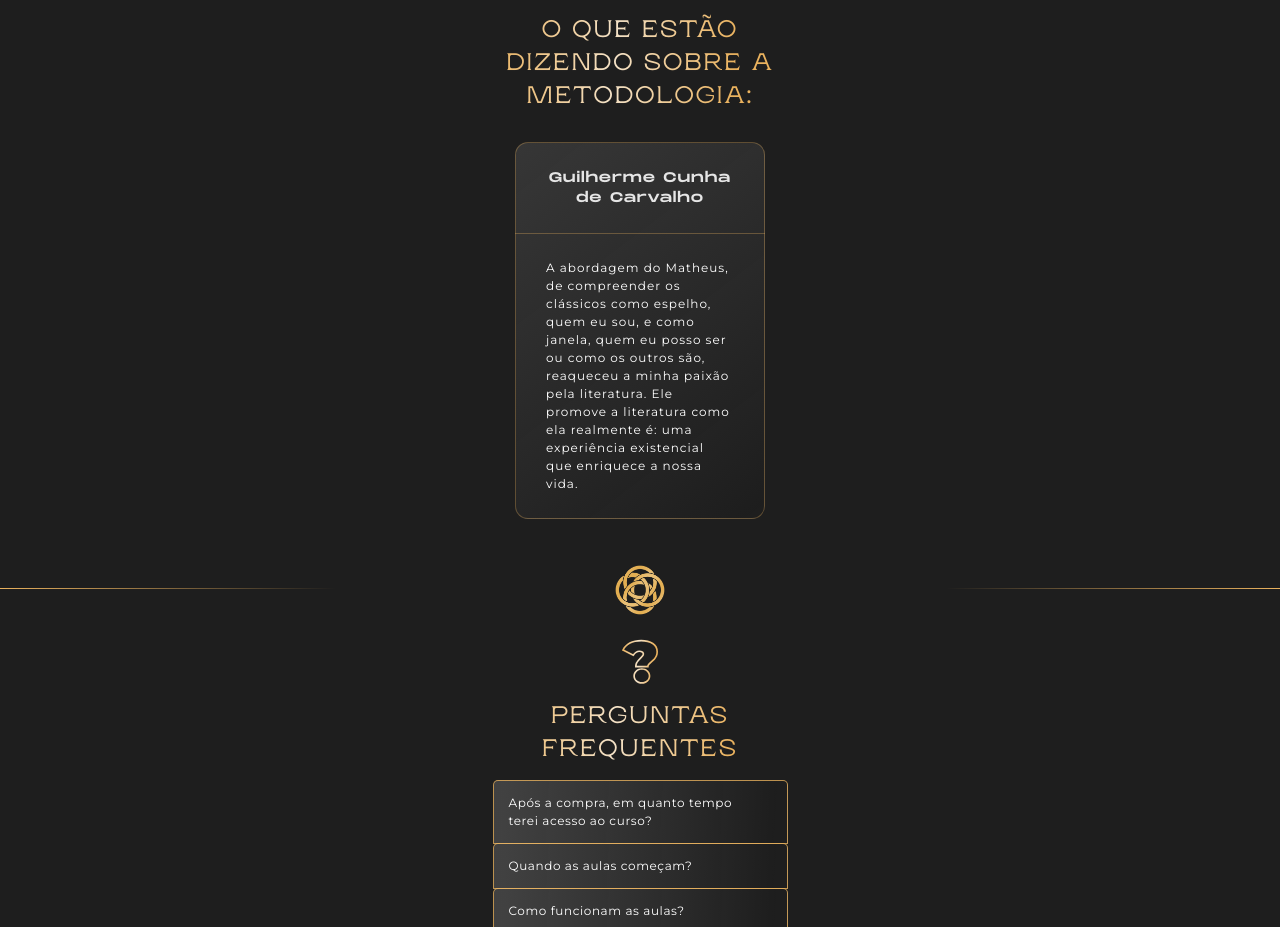
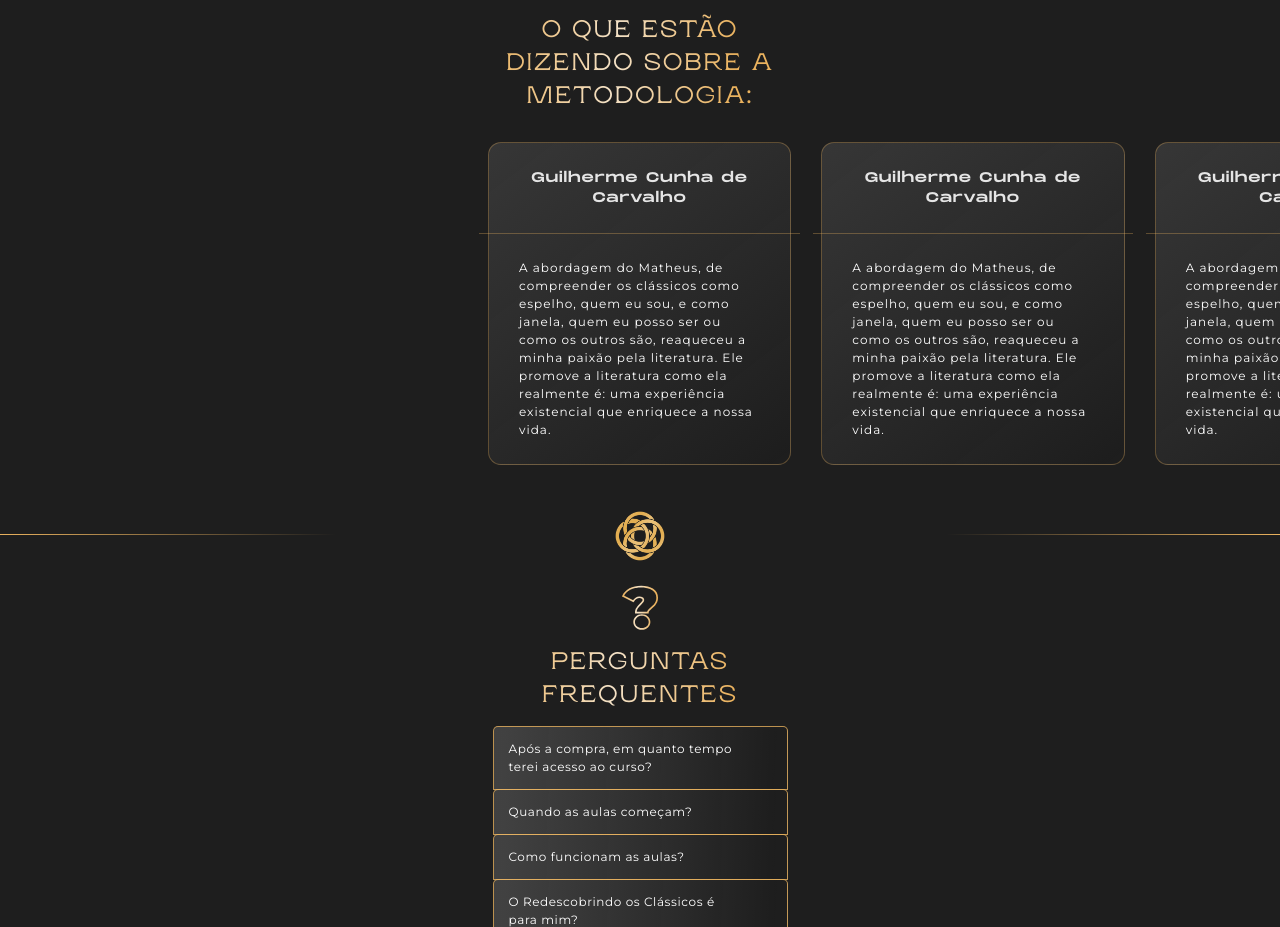
Before and after one commit to MatheusLasserre/matheus-araujo-website, a Next.js app: page /redescobrindo-os-classicos in a window 1280 px wide. Shown: the part 8303-9230 px from the top of the page. Built offline with nearby package versions, Linux system fonts and the light colour scheme.

Commit message:
commit na branch teste

```diff
--- a/components/ROC/Bloco8.js
+++ b/components/ROC/Bloco8.js
@@ -16,13 +16,32 @@ function Bloco8() {
                     />
                 </div>
                 <p className={B8Style.goldHead}>O QUE ESTÃO DIZENDO SOBRE A METODOLOGIA:</p>
-
+                <div className={B8Style.flexContainerTestimonial}>
                 <div className={B8Style.testimonialBox}>
-                    <div className={B8Style.testimonialNameBox}>
+                <div className={B8Style.testimonialNameBox}>
                         <p className={B8Style.testimonialName}>Guilherme Cunha de Carvalho</p>
                     </div>
                     <div className={B8Style.testimonialBoxDivider}></div>
                     <p className={B8Style.testimonialText}>A abordagem do Matheus, de compreender os clássicos como espelho, quem eu sou, e como janela, quem eu posso ser ou como os outros são, reaqueceu a minha paixão pela literatura. Ele promove a literatura como ela realmente é: uma experiência existencial que enriquece a nossa vida.</p>
+                </div>
+
+                <div className={B8Style.testimonialBox}>
+                <div className={B8Style.testimonialNameBox}>
+                        <p className={B8Style.testimonialName}>Guilherme Cunha de Carvalho</p>
+                    </div>
+                    <div className={B8Style.testimonialBoxDivider}></div>
+                    <p className={B8Style.testimonialText}>A abordagem do Matheus, de compreender os clássicos como espelho, quem eu sou, e como janela, quem eu posso ser ou como os outros são, reaqueceu a minha paixão pela literatura. Ele promove a literatura como ela realmente é: uma experiência existencial que enriquece a nossa vida.</p>
+                </div>
+
+                <div className={B8Style.testimonialBox}>
+                <div className={B8Style.testimonialNameBox}>
+                        <p className={B8Style.testimonialName}>Guilherme Cunha de Carvalho</p>
+                    </div>
+                    <div className={B8Style.testimonialBoxDivider}></div>
+                    <p className={B8Style.testimonialText}>A abordagem do Matheus, de compreender os clássicos como espelho, quem eu sou, e como janela, quem eu posso ser ou como os outros são, reaqueceu a minha paixão pela literatura. Ele promove a literatura como ela realmente é: uma experiência existencial que enriquece a nossa vida.</p>
+                </div>
+
+
                 </div>
                 <div className={B8Style.decorationSymbol}>
                         <Image
--- a/styles/Bloco8.module.css
+++ b/styles/Bloco8.module.css
@@ -44,6 +44,15 @@
 
 }
 
+.flexContainerTestimonial {
+    position: relative;
+    width: 100rem;
+    display: flex;
+    flex-direction: row;
+    row-gap: 2rem;
+    transform: translateX(33.3rem);
+
+}
 
 
 .testimonialBoxDivider {
```
